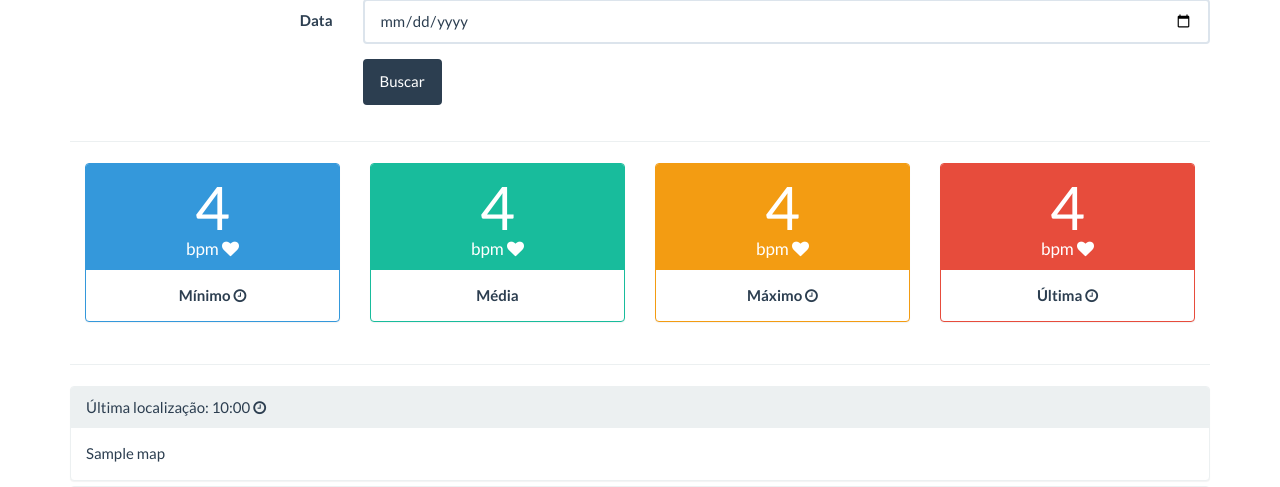
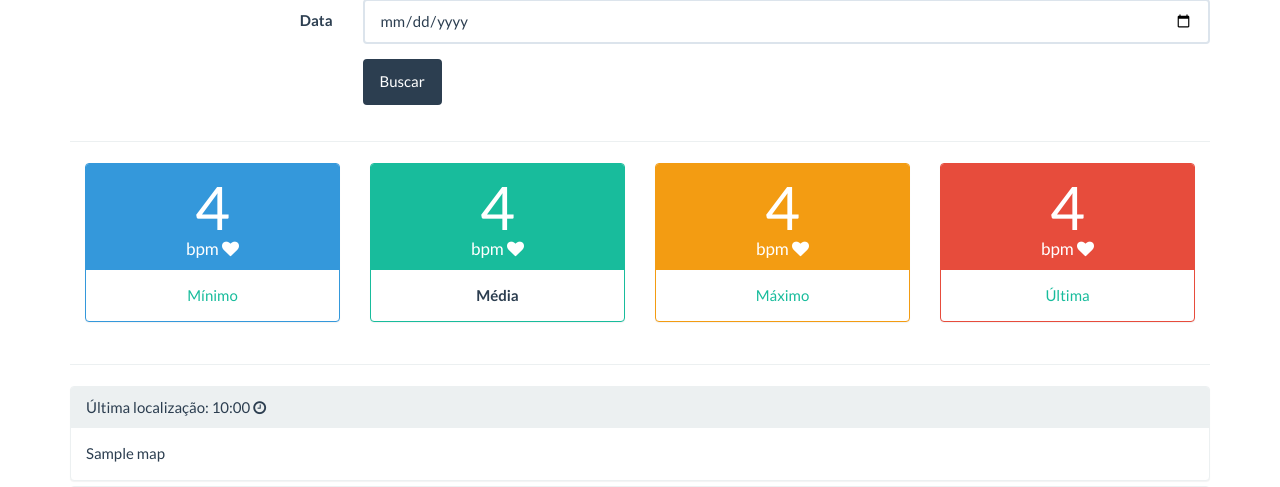
Before and after one commit to cesarbcruz/ProjectMobileHealth, a Django app: template core/templates/monitoring.html in a window 1280 px wide. Shown: the part 204-691 px from the top of the page. Run offline with Django 3.2, Linux system fonts and the light colour scheme; tables that the repository leaves empty hold one stand-in row (values such as "Sample post"); the template is opened without the code that fills it: values that come from a table or form of the project are taken from there, most other values are stand-ins (such as "Sample title", 1, 10 or a date in 2020); some libraries are stand-ins or nearby versions.

Commit message:
ajuste layout

```diff
--- a/core/templates/monitoring.html
+++ b/core/templates/monitoring.html
@@ -52,7 +52,7 @@
                         <h5 class="panel-title text-center">bpm <i class="fa fa-heart" aria-hidden="true"></i></h5>
                     </div>
                     <div class="panel-body text-center">
-                        <strong>Mínimo <i class="fa fa-clock-o" aria-hidden="true" data-toggle="popover" data-placement="top" data-content="{{ min_monitoring.date_time |date:'H:i'  }}"></i></strong>
+                        <a href="#" title="Horário" data-toggle="popover" data-placement="top" data-content="{{ min_monitoring.date_time |date:'H:i'  }}">Mínimo</a>
                     </div>
                 </div>
 
@@ -78,7 +78,7 @@
                         <h5 class="panel-title text-center">bpm <i class="fa fa-heart" aria-hidden="true"></i></h5>
                     </div>
                     <div class="panel-body text-center">
-                        <strong>Máximo <i class="fa fa-clock-o" aria-hidden="true" data-toggle="popover" data-placement="top" data-content="{{ max_monitoring.date_time |date:'H:i'  }}"></i></strong>
+                        <a href="#" title="Horário" data-toggle="popover" data-placement="top" data-content="{{ max_monitoring.date_time |date:'H:i'  }}">Máximo</a>
                     </div>
                 </div>
 
@@ -92,7 +92,7 @@
                             <h5 class="panel-title text-center">bpm <i class="fa fa-heart" aria-hidden="true"></i></h5>
                     </div>
                     <div class="panel-body text-center">
-                        <strong>Última <i class="fa fa-clock-o" data-toggle="popover" data-placement="top" data-content="{{ last_monitoring.date_time |date:'H:i'  }}" aria-hidden="true" title=""></i></strong>
+                        <a href="#" title="Horário" data-toggle="popover" data-placement="top" data-content="{{ last_monitoring.date_time |date:'H:i'  }}">Última</a>
                     </div>
                 </div>
             </div>
```
